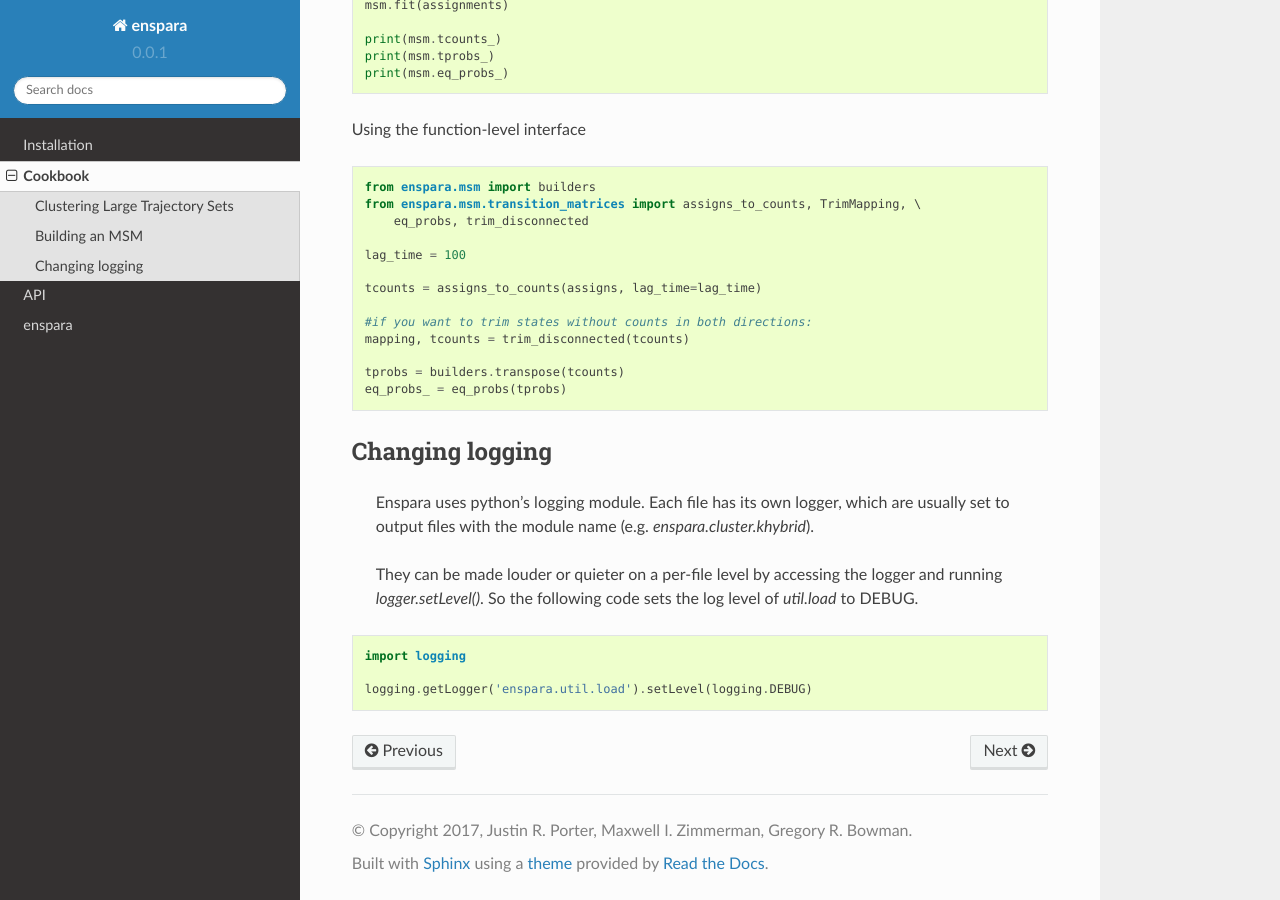
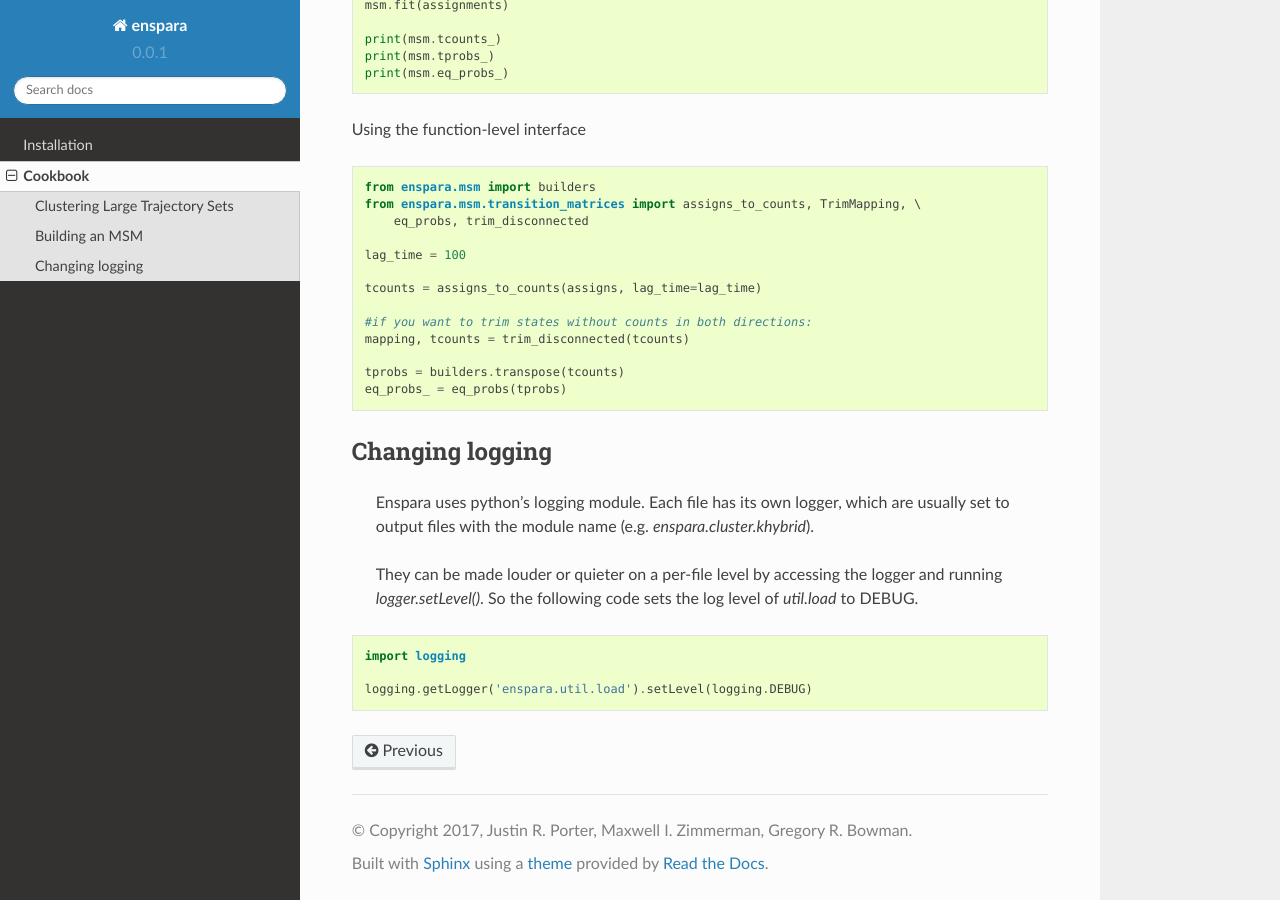
Before and after one commit to bowman-lab/enspara, a Sphinx documentation site: the page built from docs/source/cookbook.rst, in a window 1280 px wide and 900 px high, scrolled down 1319 px. Built offline with Sphinx 7.4.7 and the Read the Docs theme 2.0.0, drawn with Linux system fonts in a browser that asks for light colours; pages that are not in the unit, such as notebooks, are missing from menus.

Commit message:
Remove stuff.

```diff
--- a/docs/source/api.rst
+++ /dev/null
@@ -1,5 +0,0 @@
-API
-============
-
-.. automodule:: enspara.msm
-	:members:
--- a/docs/source/index.rst
+++ b/docs/source/index.rst
@@ -19,8 +19,7 @@ Contents:
 
    installation
    cookbook
-   api
-   modules
+   _modules/modules
 
 
 Indices and tables
```
Also changed, not shown: docs/source/modules.rst (deleted, +0 -7 lines).
